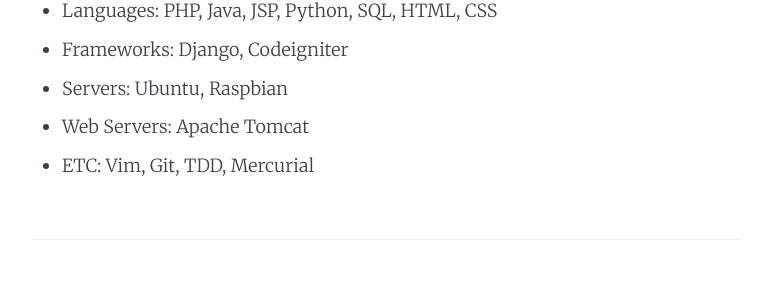
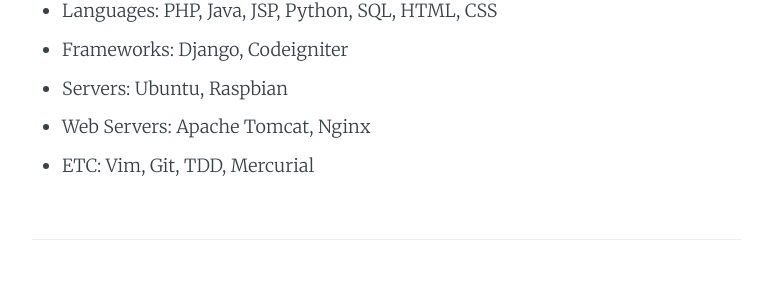
Before and after one commit to ThroughKim/throughkim.github.com, a Jekyll site: the page built from about.md, in a window 1280 px wide and 900 px high, scrolled down 1254 px. Shown: the part 145-450 px from the top of the window, without its empty margins (253-1026 px from the left). Built offline with Jekyll 4.4.1, drawn with Linux system fonts in a browser that asks for light colours.

Commit message:
bio 수정

```diff
--- a/about.md
+++ b/about.md
@@ -32,7 +32,7 @@
 * Languages: PHP, Java, JSP, Python, SQL, HTML, CSS
 * Frameworks: Django, Codeigniter
 * Servers: Ubuntu, Raspbian
-* Web Servers: Apache Tomcat
+* Web Servers: Apache Tomcat, Nginx
 * ETC: Vim, Git, TDD, Mercurial
 
 ---
```
